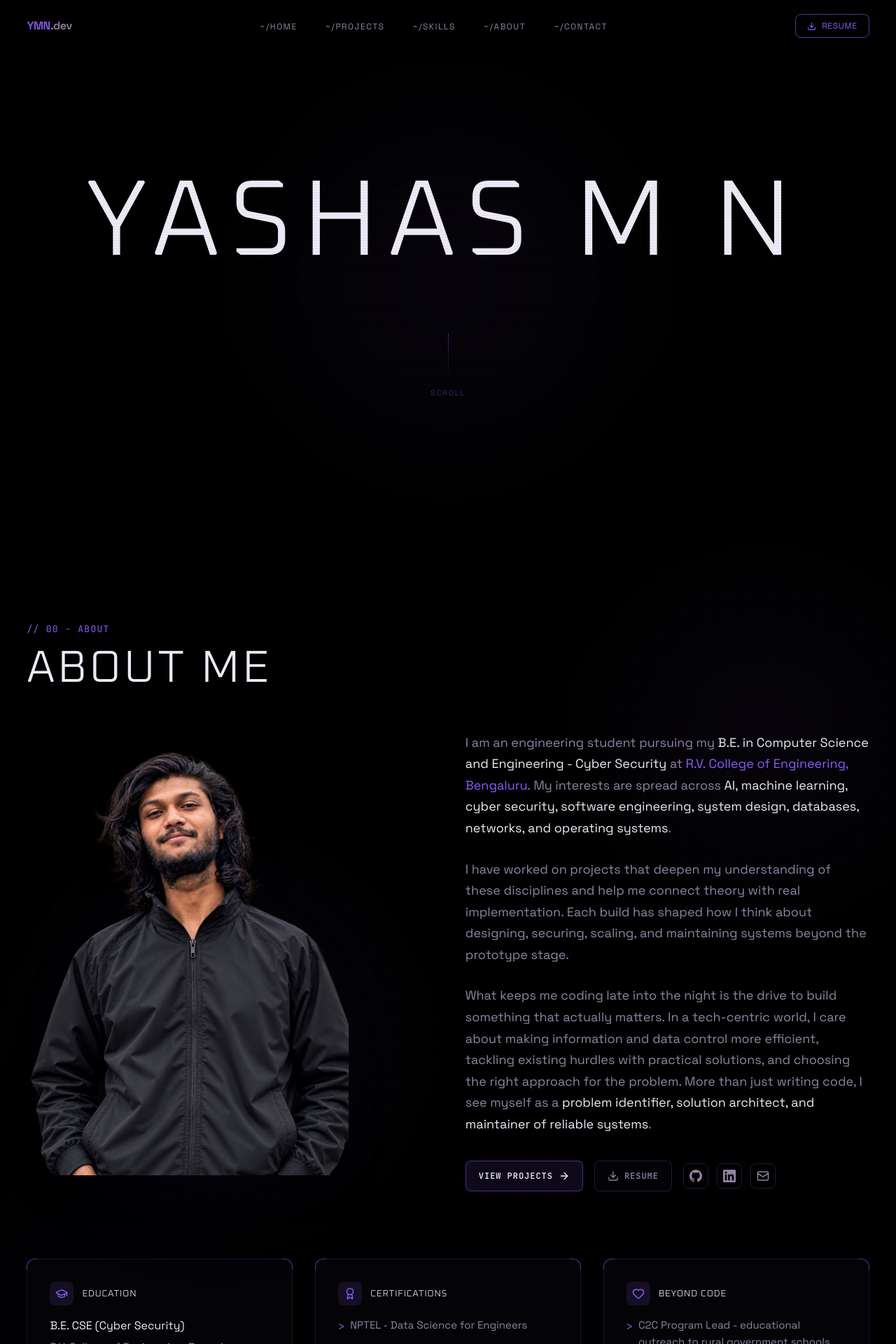
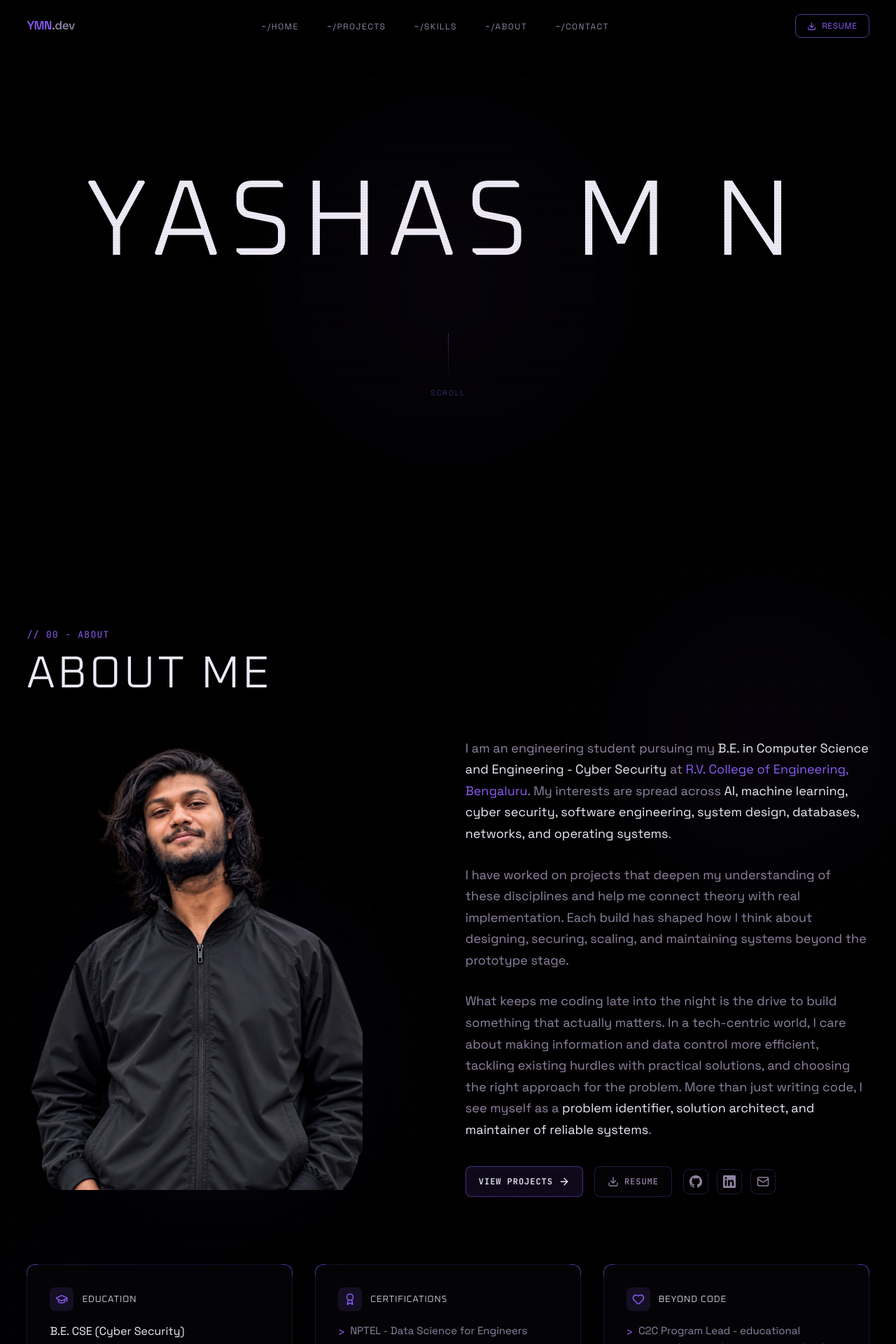
Before and after one commit to YASHAS-MN/YMN_Portfolio, a Next.js app: page / in a window 1280 px wide. Shown: the top 1920 px of the page at 70% size. Built offline with nearby package versions, Linux system fonts and the light colour scheme.

Commit message:
Restore responsive about annotations

```diff
--- a/src/app/globals.css
+++ b/src/app/globals.css
@@ -91,23 +91,22 @@ p, li, a, td, th, label, input, textarea, select, button {
 
 /* Keep the large-screen composition comfortable on standard laptop widths. */
 @media (max-width: 1680px) and (min-width: 769px) {
-  body { font-size: 16px; }
+  body { font-size: 17px; }
   .site-container,
   .projects-container {
     padding-left: clamp(1.5rem, 3vw, 3rem);
     padding-right: clamp(1.5rem, 3vw, 3rem);
   }
-  .section-padding { padding-top: 88px; padding-bottom: 88px; }
+  .section-padding { padding-top: 96px; padding-bottom: 96px; }
   .section-heading {
-    font-size: clamp(2.35rem, 4.5vw, 3.25rem);
-    margin-bottom: 42px;
+    font-size: clamp(2.5rem, 4.7vw, 3.5rem);
+    margin-bottom: 48px;
   }
-  .card { padding: 24px; }
+  .card { padding: 28px; }
 }
 
 @media (max-width: 1599px) {
-  .about-photo-stage { max-width: min(100%, 460px) !important; }
-  .about-hud { display: none; }
+  .about-photo-stage { max-width: min(100%, 480px) !important; }
 }
 
 /* ─────────────────────────────────────────────
```
